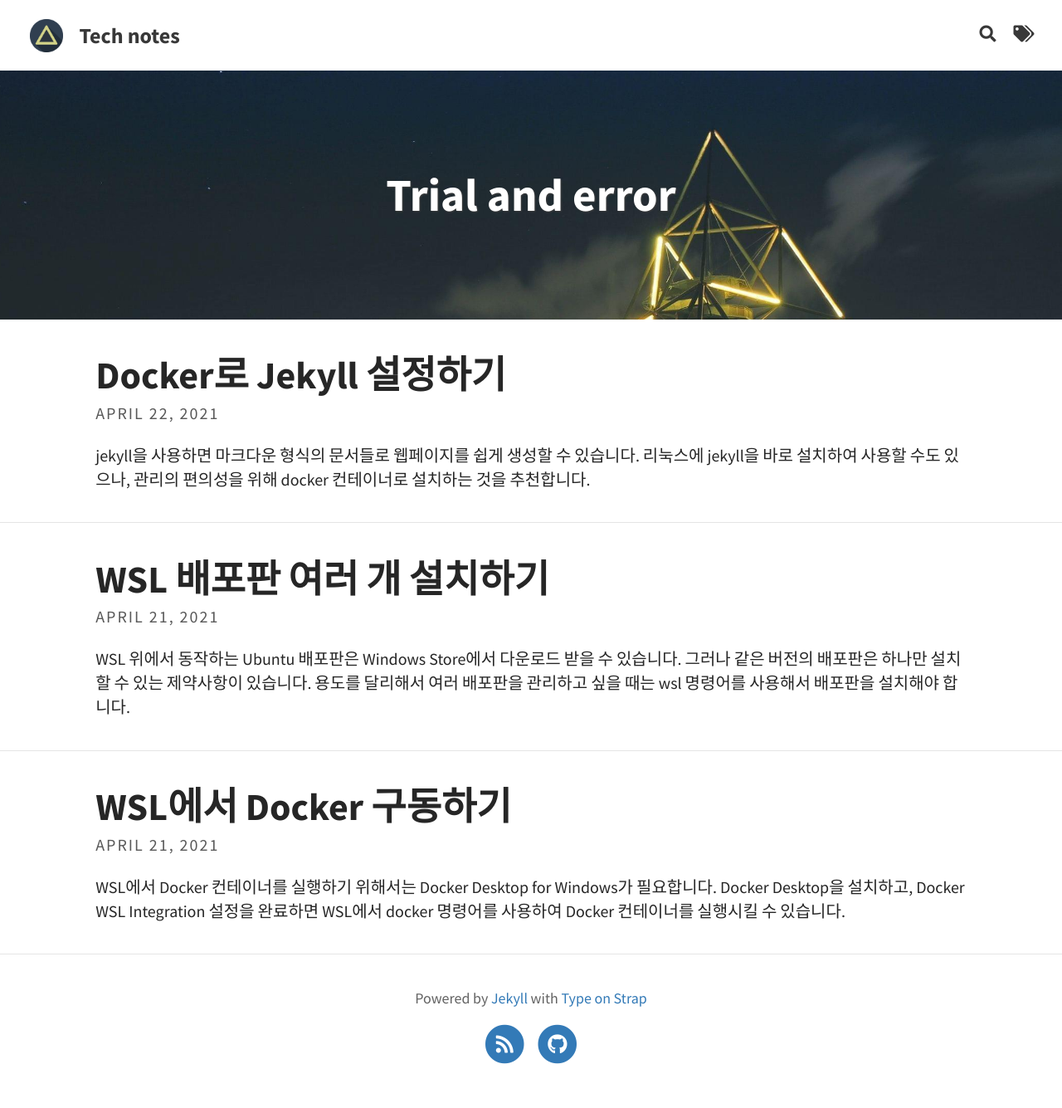
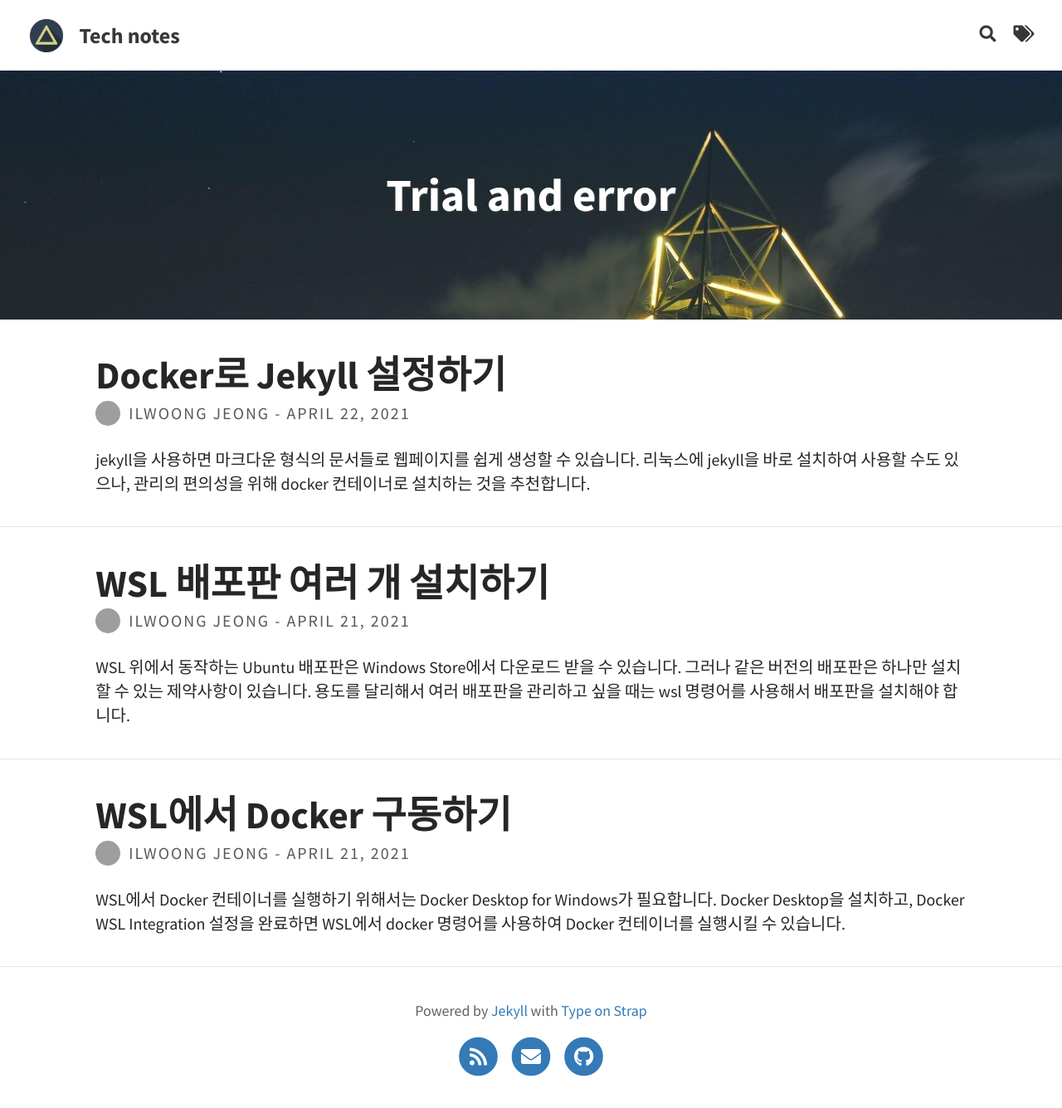
Before and after one commit to ilwoong/ilwoong.github.io, a Jekyll site: the page built from index.html, in a window 1280 px wide. Shown: the whole page at 83% size. Built offline with Jekyll 4.4.1, drawn with Linux system fonts in a browser that asks for light colours; the list of posts is cut into pages by our own code; grey boxes are pictures that could not be loaded.

Commit message:
Correct personal information

```diff
--- a/_data/social.yml
+++ b/_data/social.yml
@@ -1,13 +1,13 @@
 # Icons on the footer
 rss: true
-email_address:    # Full email address, e.g. "sam@example.com"
+email_address: "ilwoong.jeong@gmail.com"   # Full email address, e.g. "sam@example.com"
 behance:
 bitbucket:
 dribbble:
 facebook:
 flickr:
 gitlab:
-github: "sylhare"
+github: "ilwoong"
 instagram:
 keybase:
 linkedin:         # Full URL
```
Also changed, not shown: _data/authors.yml (+4 -16 lines).
